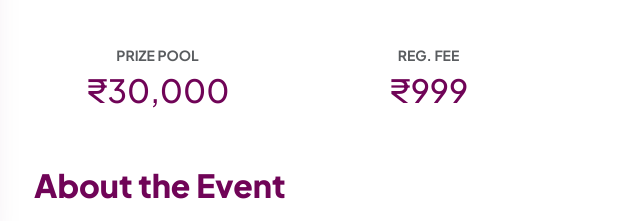
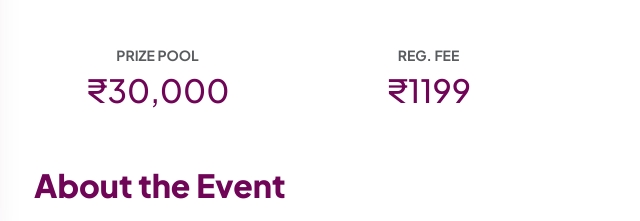
Before and after one commit to Chetanchhetri/Webinar, a plain HTML site: page index.html in a window 1280 px wide. Shown: the part 511-732 px from the top of the page, 156-796 px from the left. Drawn offline with nearby package versions, Linux system fonts and the light colour scheme.

Commit message:
Update index.html

```diff
--- a/index.html
+++ b/index.html
@@ -304,7 +304,7 @@
                     </div>
                     <div class="col-6 col-md-3">
                         <h6 class="text-muted fw-bold small">REG. FEE</h6>
-                        <h2 class="fw-800" style="color: var(--brand)">₹999</h2>
+                        <h2 class="fw-800" style="color: var(--brand)">₹1199</h2>
                     </div>
                     <div class="col-6 col-md-3">
                         <h6 class="text-muted fw-bold small">TEAMS</h6>
```
